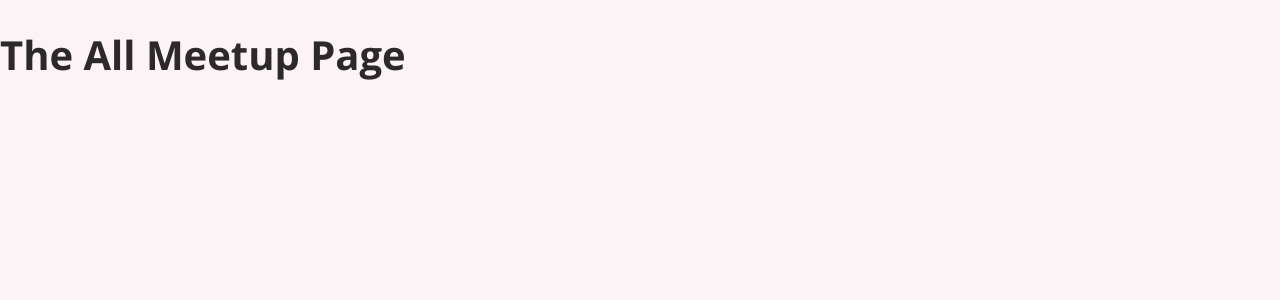
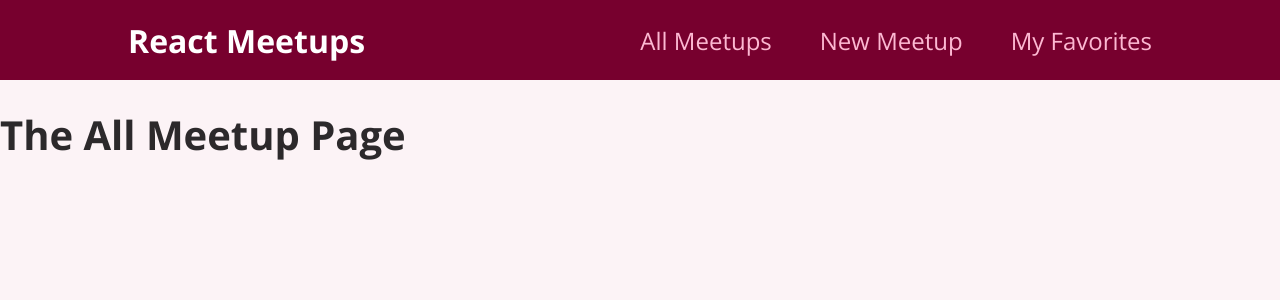
Before and after one commit to nthungvn/react-complete-guide, a React (Create React App) app: page / in a window 1280 px wide. Shown: the top 300 px of the page. Built offline with nearby package versions, Linux system fonts and the light colour scheme.

Commit message:
add links and navigation

```diff
--- a/src/App.js
+++ b/src/App.js
@@ -1,9 +1,14 @@
+import { Fragment } from 'react';
 import { Route, Switch } from 'react-router-dom';
+import MainNavigation from './components/layout/MainNavigation';
 import AllMeetupPage from './pages/AllMeetupPage';
 import FavoritesPage from './pages/FavoritesPage';
 import NewMeetupPage from './pages/NewMeetupPage';
+
 const App = () => {
   return (
+    <Fragment>
+      <MainNavigation />
       <Switch>
         <Route path="/" exact>
           <AllMeetupPage />
@@ -15,6 +20,7 @@ const App = () => {
           <FavoritesPage />
         </Route>
       </Switch>
+    </Fragment>
   );
 };
 
--- /dev/null
+++ b/src/components/layout/MainNavigation.js
@@ -0,0 +1,25 @@
+import { Link } from 'react-router-dom';
+import classes from './MainNavigation.module.css';
+
+const MainNavigation = (props) => {
+  return (
+    <header className={classes.header}>
+      <div className={classes.logo}>React Meetups</div>
+      <nav>
+        <ul>
+          <li>
+            <Link to="/">All Meetups</Link>
+          </li>
+          <li>
+            <Link to="/new-meetup">New Meetup</Link>
+          </li>
+          <li>
+            <Link to="/favorites">My Favorites</Link>
+          </li>
+        </ul>
+      </nav>
+    </header>
+  );
+};
+
+export default MainNavigation;
--- /dev/null
+++ b/src/components/layout/MainNavigation.module.css
@@ -0,0 +1,47 @@
+.header {
+  width: 100%;
+  height: 5rem;
+  display: flex;
+  align-items: center;
+  justify-content: space-between;
+  background-color: #77002e;
+  padding: 0 10%;
+}
+
+.logo {
+  font-size: 2rem;
+  color: white;
+  font-weight: bold;
+}
+
+.header ul {
+  list-style: none;
+  margin: 0;
+  padding: 0;
+  display: flex;
+  align-items: baseline;
+}
+
+.header li {
+  margin-left: 3rem;
+}
+
+.header a {
+  text-decoration: none;
+  font-size: 1.5rem;
+  color: #fcb8d2;
+}
+
+.header a:hover,
+.header a:active,
+.header a.active {
+  color: white;
+}
+
+.badge {
+  background-color: #cc2062;
+  color: white;
+  border-radius: 12px;
+  padding: 0 1rem;
+  margin-left: 0.5rem;
+}
```
Lines whose indentation alone changed are shown as unchanged.
